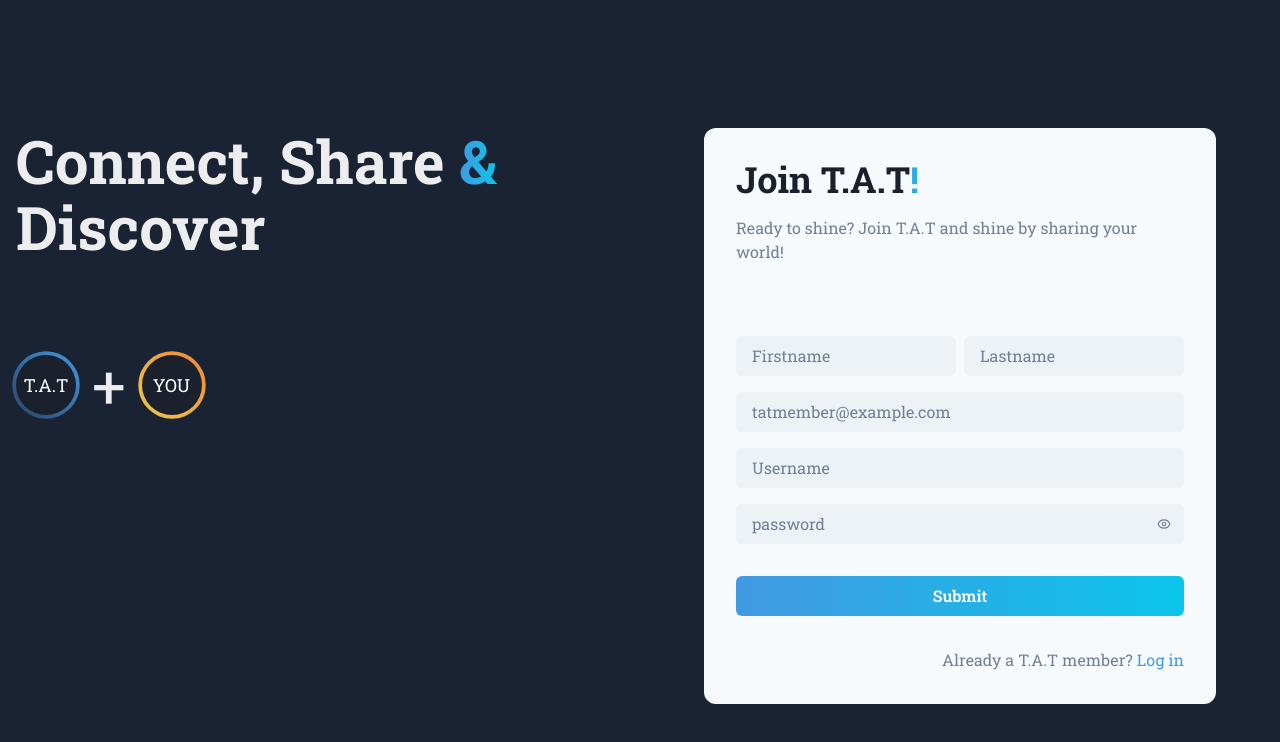
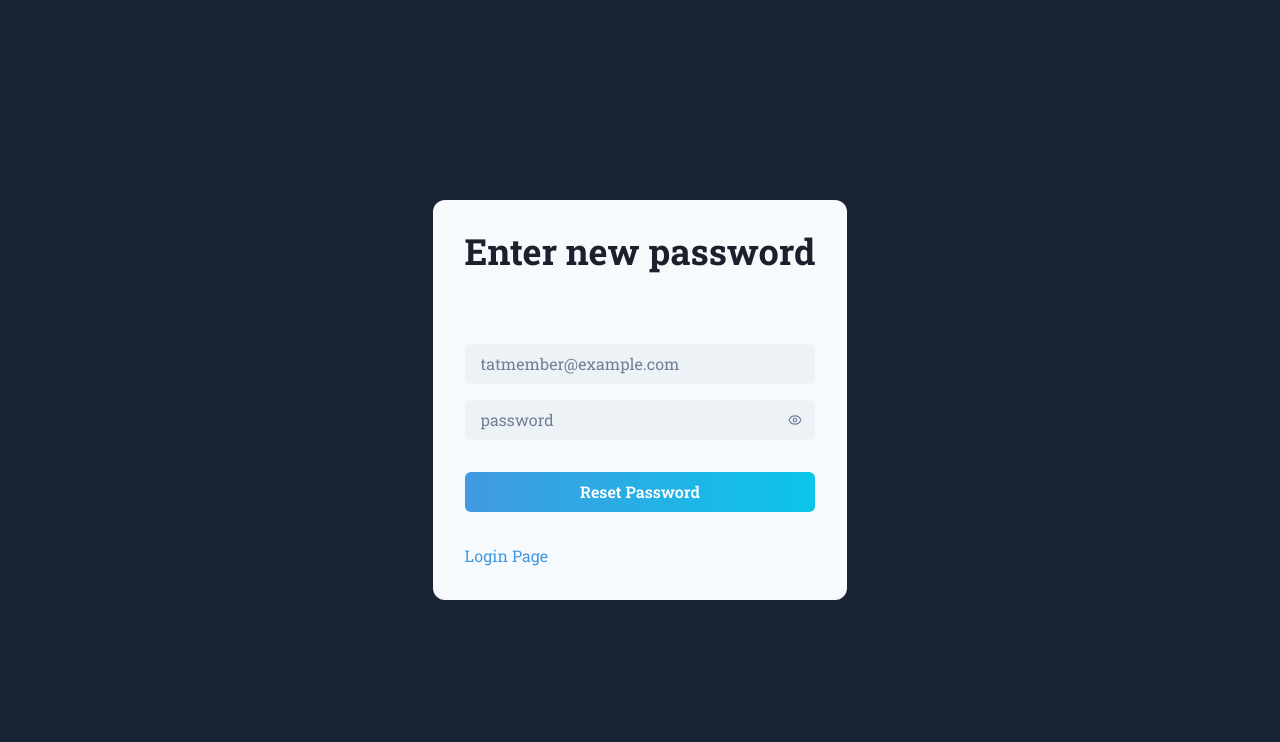
Before and after one commit to IlyasKeskinn/tat-social-media, a React (Vite) app in the folder frontend/: page /#/auth in a window 1280 px wide. Shown: the top 742 px of the page. Built offline with nearby package versions, Linux system fonts and the light colour scheme.

Commit message:
feat : add pasword reset compenent

```diff
--- /dev/null
+++ b/frontend/src/components/ForgotPassword.jsx
@@ -0,0 +1,80 @@
+import {
+  Box,
+  Flex,
+  Stack,
+  Heading,
+  Text,
+  Input,
+  Button,
+  Link,
+} from "@chakra-ui/react";
+
+const ForgotPassword = () => {
+  return (
+    <Flex minH={"100vh"} align={"center"} justify={"center"}>
+      <Stack
+        bg={"gray.50"}
+        rounded={"xl"}
+        p={{ base: 4, sm: 6, md: 8 }}
+        spacing={{ base: 8 }}
+        maxW={{ lg: "lg" }}
+      >
+        <Stack spacing={4}>
+          <Heading
+            color={"gray.800"}
+            lineHeight={1.1}
+            fontSize={{ base: "2xl", sm: "3xl", md: "4xl" }}
+          >
+            Forgot your password
+            <Text
+              as={"span"}
+              bgGradient="linear(to-r, blue.400,cyan.400)"
+              bgClip="text"
+            >
+              !
+            </Text>
+          </Heading>
+          <Text color={"gray.500"} fontSize={{ base: "sm", sm: "md" }}>
+            You'll get an email with a reset link
+          </Text>
+        </Stack>
+        <Box as={"form"} mt={10}>
+          <Stack spacing={4}>
+            <Input
+              placeholder="tatmember@example.com"
+              bg={"gray.100"}
+              border={0}
+              color={"gray.500"}
+              _placeholder={{
+                color: "gray.500",
+              }}
+            />
+          </Stack>
+          <Button
+            fontFamily={"heading"}
+            mt={8}
+            w={"full"}
+            bgGradient="linear(to-r, blue.400,cyan.400)"
+            color={"white"}
+            _hover={{
+              bgGradient: "linear(to-r, blue.400,cyan.400)",
+              boxShadow: "xl",
+            }}
+            type="submit"
+          >
+            Request Reset
+          </Button>
+        </Box>
+        <Flex justifyContent={"space-between"}>
+          <Flex>
+            <Text color={"gray.500"} fontSize={{ base: "sm", sm: "md" }}>
+              <Link color={"blue.400"}>Login Page</Link>
+            </Text>
+          </Flex>
+        </Flex>
+      </Stack>
+    </Flex>
+  );
+};
+
+export default ForgotPassword;
--- /dev/null
+++ b/frontend/src/components/ResetPassword.jsx
@@ -0,0 +1,102 @@
+import {
+  Box,
+  Flex,
+  Stack,
+  Heading,
+  Text,
+  Input,
+  Button,
+  Link,
+  InputGroup,
+  InputRightElement,
+} from "@chakra-ui/react";
+
+import { LuEyeOff } from "react-icons/lu";
+import { LuEye } from "react-icons/lu";
+
+import { useState } from "react";
+
+const ResetPassword = () => {
+  const [show, setShow] = useState(false);
+  const handleClick = () => setShow(!show);
+
+  return (
+    <Flex minH={"100vh"} align={"center"} justify={"center"}>
+      <Stack
+        bg={"gray.50"}
+        rounded={"xl"}
+        p={{ base: 4, sm: 6, md: 8 }}
+        spacing={{ base: 8 }}
+        maxW={{ lg: "lg" }}
+      >
+        <Heading
+          color={"gray.800"}
+          lineHeight={1.1}
+          fontSize={{ base: "2xl", sm: "3xl", md: "4xl" }}
+        >
+          Enter new password
+        </Heading>
+
+        <Box as={"form"} mt={10}>
+          <Stack spacing={4}>
+            <Input
+              placeholder="tatmember@example.com"
+              bg={"gray.100"}
+              border={0}
+              color={"gray.500"}
+              _placeholder={{
+                color: "gray.500",
+              }}
+            />
+            <InputGroup>
+              <Input
+                placeholder="password"
+                bg={"gray.100"}
+                type={show ? "text" : "password"}
+                border={0}
+                color={"gray.500"}
+                _placeholder={{
+                  color: "gray.500",
+                }}
+              />
+              <InputRightElement>
+                <Button
+                  bg={"gray.100"}
+                  color={"gray.500"}
+                  h="1.75rem"
+                  size="sm"
+                  onClick={handleClick}
+                >
+                  {show ? <LuEyeOff /> : <LuEye />}
+                </Button>
+              </InputRightElement>
+            </InputGroup>
+          </Stack>
+          <Button
+            fontFamily={"heading"}
+            mt={8}
+            w={"full"}
+            bgGradient="linear(to-r, blue.400,cyan.400)"
+            color={"white"}
+            _hover={{
+              bgGradient: "linear(to-r, blue.400,cyan.400)",
+              boxShadow: "xl",
+            }}
+            type="submit"
+          >
+            Reset Password
+          </Button>
+        </Box>
+        <Flex justifyContent={"space-between"}>
+          <Flex>
+            <Text color={"gray.500"} fontSize={{ base: "sm", sm: "md" }}>
+              <Link color={"blue.400"}>Login Page</Link>
+            </Text>
+          </Flex>
+        </Flex>
+      </Stack>
+    </Flex>
+  );
+};
+
+export default ResetPassword;
--- a/frontend/src/components/UserHeader.jsx
+++ b/frontend/src/components/UserHeader.jsx
@@ -17,7 +17,6 @@ import { ShareSvg } from "./Actions";
 import showToast from "../hooks/showToast";
 import { useNavigate } from "react-router";
 const UserHeader = () => {
-
   const toast = showToast();
   const navigaye = useNavigate();
 
@@ -80,7 +79,13 @@ const UserHeader = () => {
                       >
                         Copy Profile URL
                       </MenuItem>
-                      <MenuItem onClick={()=> {navigaye("/profile/edit/:ilyas")}}>Edit Profile</MenuItem>
+                      <MenuItem
+                        onClick={() => {
+                          navigaye("/profile/edit/:ilyas");
+                        }}
+                      >
+                        Edit Profile
+                      </MenuItem>
                       <MenuItem>Block this account!</MenuItem>
                       <MenuItem>Report!</MenuItem>
                     </MenuList>
@@ -110,8 +115,22 @@ const UserHeader = () => {
                 </Text>
               </Flex>
               <Flex gap={4}>
-                <Button bg={"blue.400"}>Follow</Button>
-                <Button bg={"blue.400"}>
+                <Button
+                  bg={"blue.400"}
+                  color={"white"}
+                  _hover={{
+                    bg: "blue.500",
+                  }}
+                >
+                  Follow
+                </Button>
+                <Button
+                  bg={"blue.400"}
+                  color={"white"}
+                  _hover={{
+                    bg: "blue.500",
+                  }}
+                >
                   Message
                   <ShareSvg />
                 </Button>
--- a/frontend/src/pages/AuthPage.jsx
+++ b/frontend/src/pages/AuthPage.jsx
@@ -1,10 +1,10 @@
-import Login from "../components/Login"
-import SignUP from "../components/SignUP"
+import Login from "../components/Login";
+import PasswordResetRequest from "../components/ForgotPassword";
+import ResetPassword from "../components/ResetPassword";
+import SignUP from "../components/SignUP";
 
 const AuthPage = () => {
-  return (
-        <SignUP/>
-  )
-}
+  return <ResetPassword />;
+};
 
-export default AuthPage
+export default AuthPage;
```
